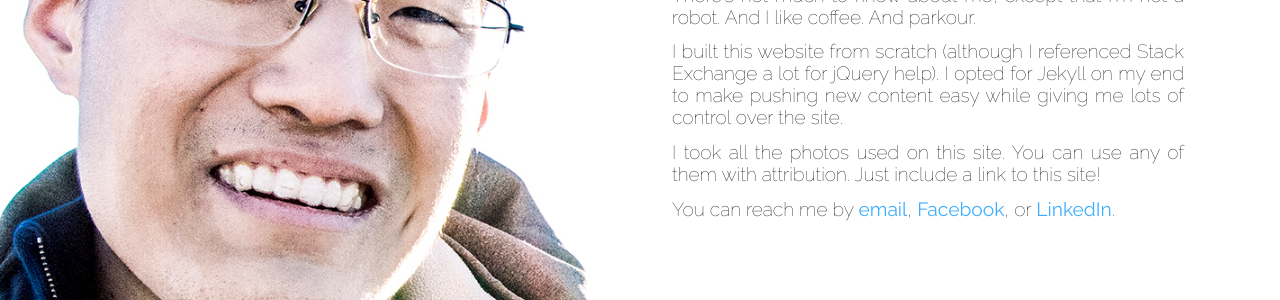
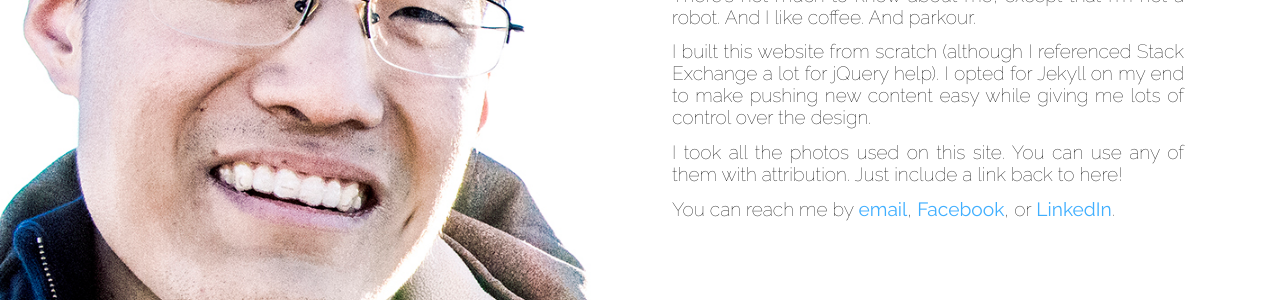
Before and after one commit to jk5228/unnamed, a Jekyll site: the page built from index.html, in a window 1280 px wide and 900 px high, scrolled down 3825 px. Shown: the part 233-533 px from the top of the window. Built offline with Jekyll 4.4.1, drawn with Linux system fonts in a browser that asks for light colours; Markdown is read by kramdown in place of the engine named in the settings.

Commit message:
editing about

```diff
--- a/index.html
+++ b/index.html
@@ -448,10 +448,10 @@
 				There's not much to know about me, except that I'm not a robot. And I like coffee. And parkour.
 			</p>
 			<p>
-				I built this website from scratch (although I referenced Stack Exchange a lot for jQuery help). I opted for Jekyll on my end to make pushing new content easy while giving me lots of control over the site.
+				I built this website from scratch (although I referenced Stack Exchange a lot for jQuery help). I opted for Jekyll on my end to make pushing new content easy while giving me lots of control over the design.
 			</p>
 			<p>
-				I took all the photos used on this site. You can use any of them with attribution. Just include a link to this site!
+				I took all the photos used on this site. You can use any of them with attribution. Just include a link back to here!
 			</p>
 			<p>
 				You can reach me by <a class="contact-link" href="mailto:jason.kim@yale.edu">email</a>, <a class="contact-link" href="https://www.facebook.com/jason.kim.7902">Facebook</a>, or <a class="contact-link" href="http://www.linkedin.com/pub/jason-kim/51/1/a10?trk=pub-pbmap">LinkedIn</a>.
```
